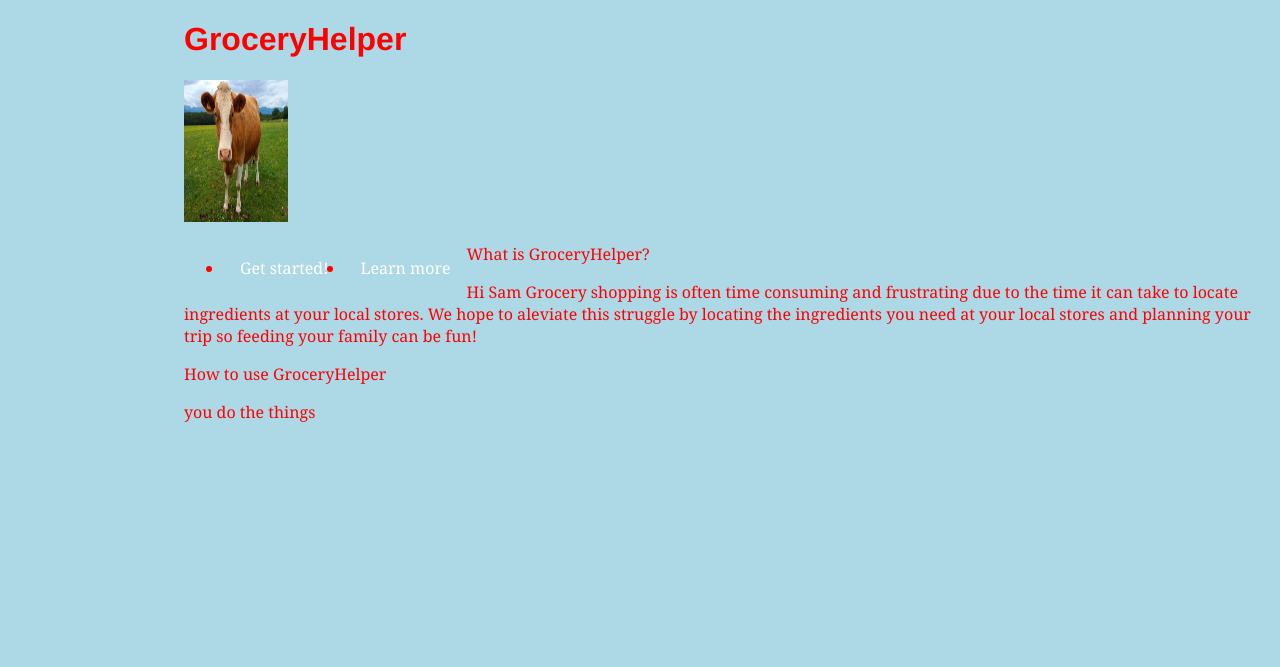
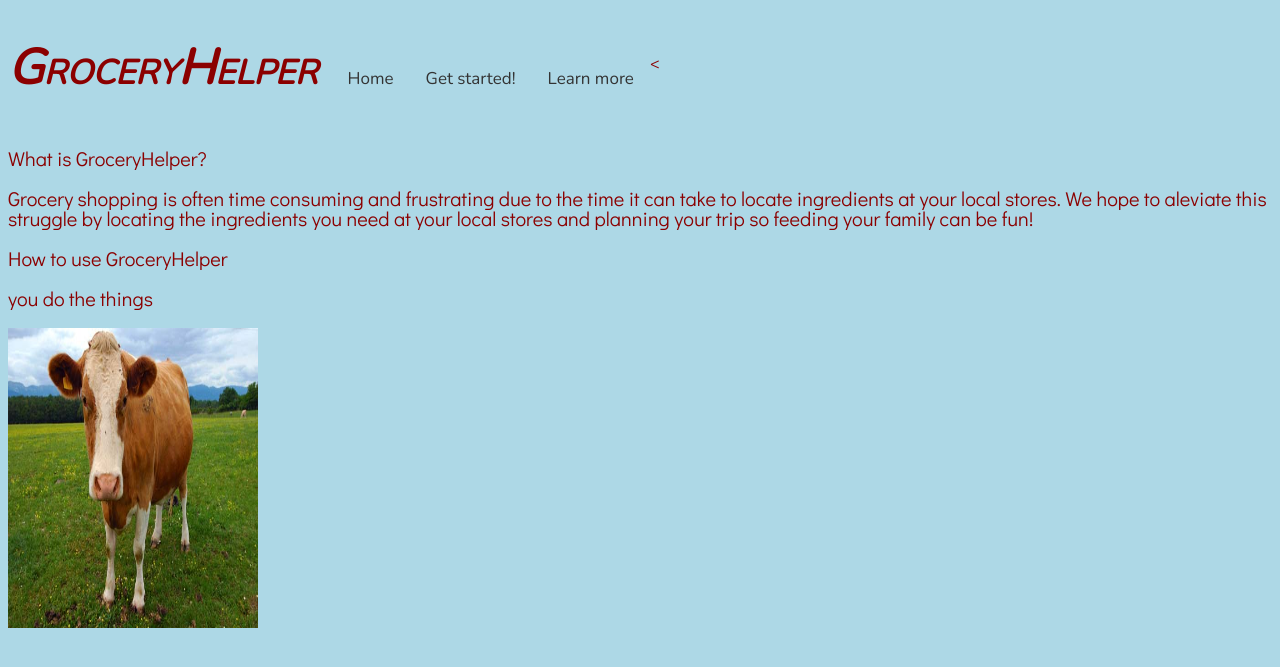
Before and after one commit to kylecombes/GroceryHelper, a Flask app: page / in a window 1280 px wide. Shown: the top 667 px of the page. Run offline with Flask 2, Linux system fonts and the light colour scheme.

Commit message:
made style changes

```diff
--- a/webapp/static/styles.css
+++ b/webapp/static/styles.css
@@ -1,22 +1,74 @@
+h1 {
+  display: inline-block;
+  font-family: Nunito;
+	font-size: 49px;
+	font-style: oblique;
+	font-variant: small-caps;
+	font-weight: bold;
+	line-height: 53.9px;
+
+      }
+
+
 body {
-  padding-left: 11em;
-  font-family: Georgia, "Times New Roman",
-        Times, serif;
-  color: red;
+  display: block;
+  /*padding-left: 11em;*/
+
+  font-family: Nunito;
+  color: darkred;
   background-color: lightblue;
 }
+/* Add a black background color to the top navigation */
+.topnav {
+    display: inline-block;
+    position: relative;
+    left:10px;
+    top:20px;
+    background-color: lightblue;
+    overflow: scroll;
 
-ul.navbar {
-    list-style-type: none;
-    margin: 5;
-    padding: 5;
-    overflow: hidden;
-    background-color: #333;
 }
+
+/* Style the links inside the navigation bar */
+.topnav a {
+    float: left;
+    display: inline;
+    color: #333;
+    text-align: center;
+    padding: 14px 16px;
+    text-decoration: none;
+    font-size: 17px;
+}
+
+/* Change the color of links on hover */
+.topnav a:hover {
+    background-color: #ddd;
+    color: black;
+}
+
+/* Add a color to the active/current link */
+.topnav a.active {
+    background-color: #4CAF50;
+    color: white;
+}
+
+p {
+	font-family: "Didact Gothic";
+	font-size: 20px;
+	font-style: normal;
+	font-variant: normal;
+	font-weight: 400;
+	line-height: 20px;
+}
+
+
+/*
 div {
     display: block;
 }
+
 li {
+    display: block;
     float: left;
 }
 
@@ -29,11 +81,13 @@ li a {
 }
 
 /* Change the link color to #111 (black) on hover */
-li a:hover {
+/*li a:hover {
+    display: block;
     background-color: #111;
 }
 
 h1 {
+  display: block;
   font-family: Helvetica, Geneva, Arial,
         SunSans-Regular, sans-serif }
 
@@ -46,4 +100,4 @@ h1 {
 address {
   margin-top: 1em;
   padding-top: 1em;
-  border-top: thin dotted }
+  border-top: thin dotted } */
--- a/webapp/templates/about.html
+++ b/webapp/templates/about.html
@@ -4,25 +4,27 @@
 
         <title>GroceryHelper</title>
         <link rel="stylesheet" type="text/css" href="{{ url_for('static', filename='styles.css') }}">
-
+        <link rel="stylesheet" type="text/css" href="//fonts.googleapis.com/css?family=Nunito" />
+        <link rel="stylesheet" type="text/css" href="//fonts.googleapis.com/css?family=Didact+Gothic" />
     </head>
 <body>
+  <div>
     <h1>GroceryHelper</h1>
-    <img src="{{ url_for('static', filename='cow.jpg') }}" width="104" height="142">
-    <div class = "headerbar" id = "headerbar">
-    <nav>
-      <div>
-      <ul>
+    <div class = "topnav" id = "myTopnav">
+
+      <!--<ul>
         <li><a href="http://127.0.0.1:5000/app">Get started!</a></li>
         <li><a href="http://127.0.0.1:5000/about_team">Learn more</a></li>
-      </ul>
-    </div>
-    </nav>
+      </ul> -->
+      <a href="http://127.0.0.1:5000/about">Home</a>
+      <a href="http://127.0.0.1:5000/app">Get started!</a>
+      <a href="http://127.0.0.1:5000/about_team">Learn more</a><
   </div>
-  <div>
+</div>
+  <div id = "section">
     <p> What is GroceryHelper?</p>
 
-    <p>Hi Sam
+    <p>
       Grocery shopping is often time consuming and frustrating due to the time it
       can take to locate ingredients at your local stores. We hope to aleviate this
       struggle by locating the ingredients you need at your local stores and planning
@@ -33,5 +35,6 @@
       <p>you do the things</p>
 
 </div>
+<img src="{{ url_for('static', filename='cow.jpg') }}" width="250" height="300">
 </body>
   </html>
--- a/webapp/webapp_flask.py
+++ b/webapp/webapp_flask.py
@@ -65,4 +65,4 @@ def input():
     #the code below is executed if the request method
     #was GET or the credentials were invalid
 if __name__ == '__main__':
-    app.run()
+    app.run(debug=True)
```
